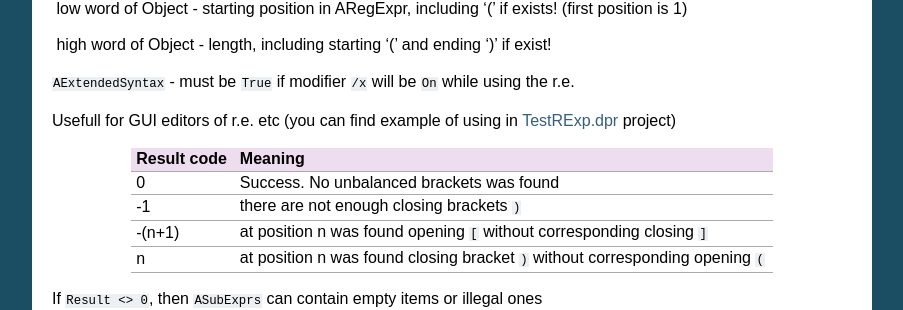
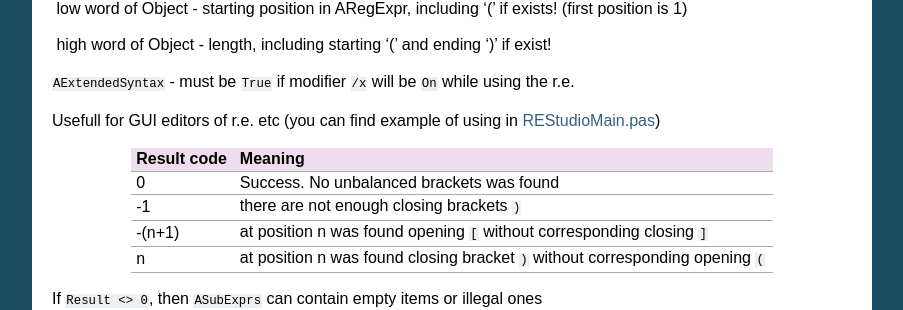
Before and after one commit to andgineer/TRegExpr, a Sphinx documentation site: the page built from docs/tregexpr_interface.rst, in a window 1280 px wide and 900 px high, scrolled down 7156 px. Shown: the part 148-458 px from the top of the window, without its empty margins (198-1101 px from the left). Built offline with Sphinx 7.4.7, drawn with Linux system fonts in a browser that asks for light colours.

Commit message:
REStudioMain link

```diff
--- a/docs/tregexpr_interface.rst
+++ b/docs/tregexpr_interface.rst
@@ -470,7 +470,7 @@ exist!
 using the r.e.
 
 Usefull for GUI editors of r.e. etc (you can find example of using in
-`TestRExp.dpr <#regexpstudio.html>`__ project)
+`REStudioMain.pas <https://github.com/masterandrey/TRegExpr/blob/master/restudio/REStudioMain.pas>`_)
 
 =========== =======
 Result code Meaning
```
